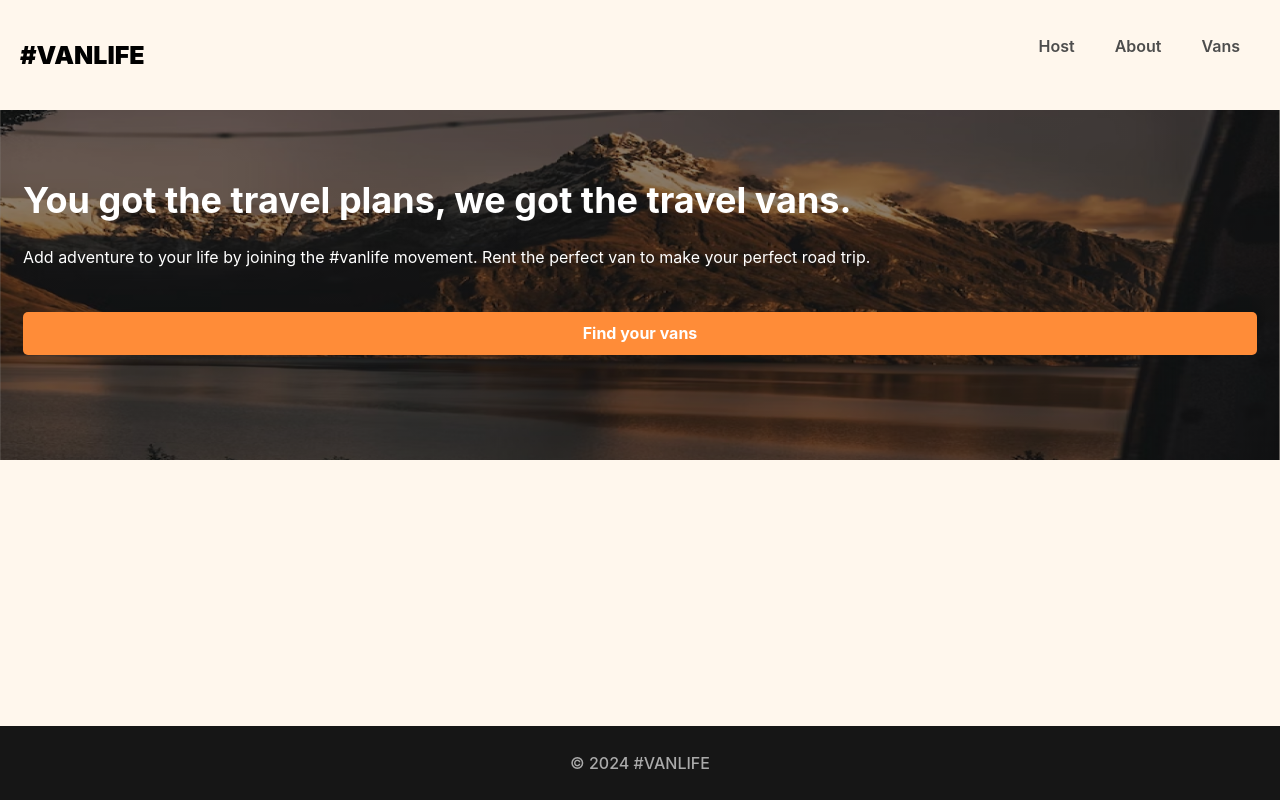
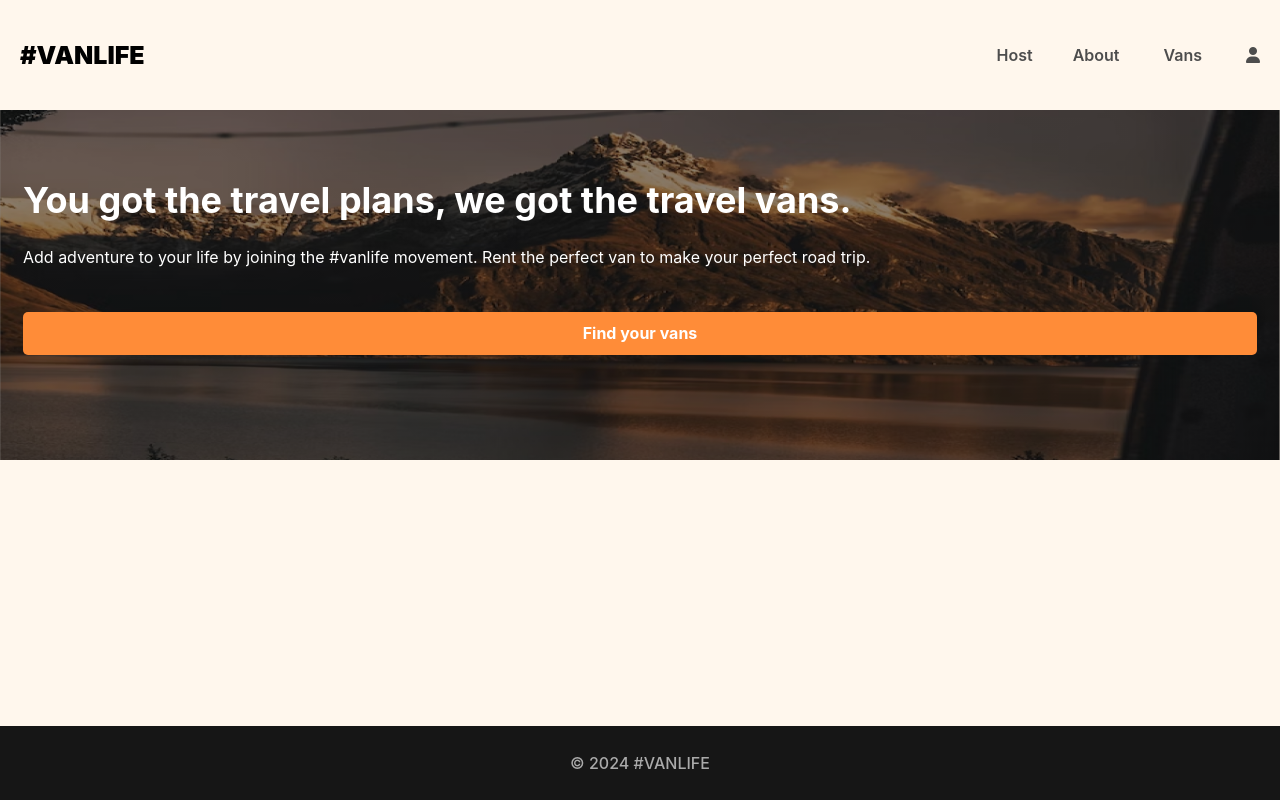
Before and after one commit to RahulPorel/Vans-Life, a React (Vite) app: page / in a window 1280 px wide. Built offline with nearby package versions, Linux system fonts and the light colour scheme; what miragejs would draw is missing.

Commit message:
sec update

```diff
--- a/index.html
+++ b/index.html
@@ -8,6 +8,13 @@
       rel="stylesheet"
       href="https://cdnjs.cloudflare.com/ajax/libs/normalize/8.0.1/normalize.css"
     />
+    <link
+      rel="stylesheet"
+      href="https://cdnjs.cloudflare.com/ajax/libs/font-awesome/6.5.1/css/all.min.css"
+      integrity="sha512-DTOQO9RWCH3ppGqcWaEA1BIZOC6xxalwEsw9c2QQeAIftl+Vegovlnee1c9QX4TctnWMn13TZye+giMm8e2LwA=="
+      crossorigin="anonymous"
+      referrerpolicy="no-referrer"
+    />
   </head>
   <body>
     <div id="root"></div>
--- a/src/App.jsx
+++ b/src/App.jsx
@@ -1,12 +1,9 @@
 /** @format */
 
-import React from "react";
 import {
   createBrowserRouter,
   RouterProvider,
   createRoutesFromElements,
-  BrowserRouter,
-  Routes,
   Route,
 } from "react-router-dom";
 
--- a/src/components/Header.jsx
+++ b/src/components/Header.jsx
@@ -1,5 +1,5 @@
-import React from "react";
 import { NavLink, Link } from "react-router-dom";
+
 const Header = () => {
   const activeStyles = {
     fontWeight: "bold",
@@ -30,12 +30,11 @@ const Header = () => {
           style={({ isActive }) => (isActive ? activeStyles : null)}
           to="/vans"
         >
-          Vans
-        </NavLink>
-        <Link>
-          <div className="login-icon">
-            <i className="fa-solid fa-user"></i>
-          </div>
+          {" "}
+          Vans{" "}
+        </NavLink>{" "}
+        <Link to="login" className="login-link">
+          <i className="fa-solid fa-user login-icon"></i>
         </Link>
       </nav>
     </header>
```
